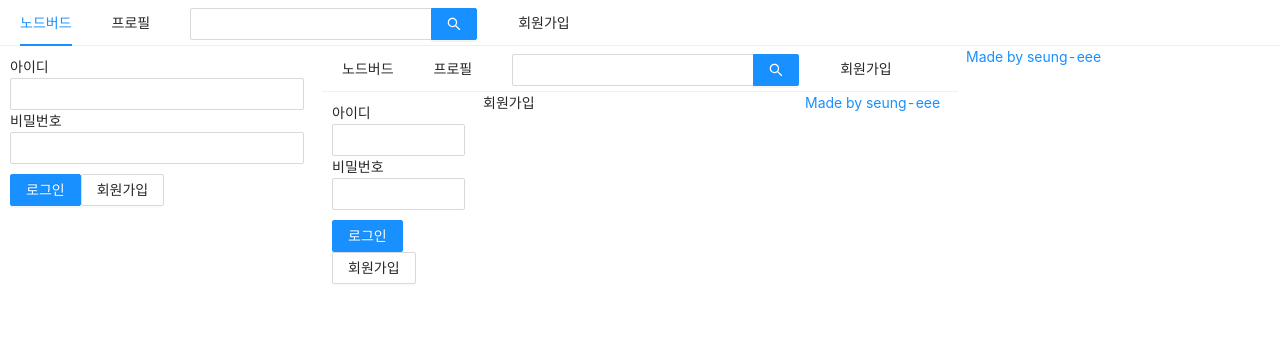
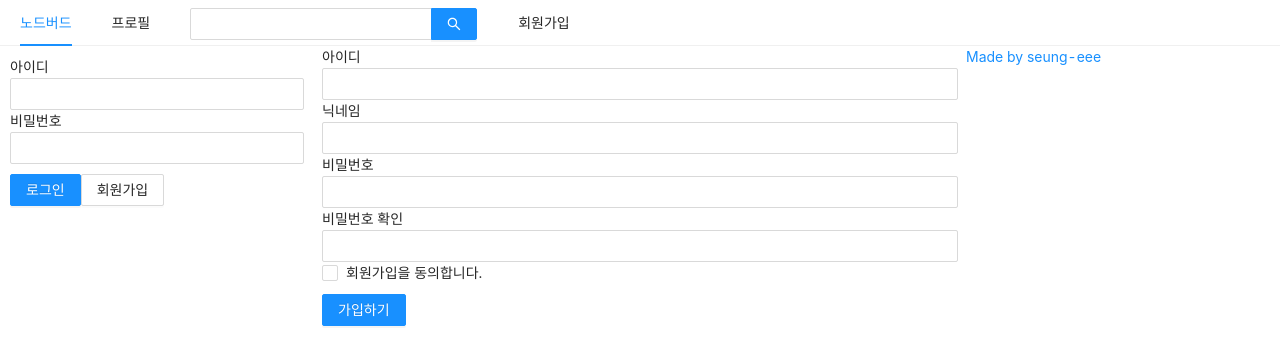
Before and after one commit to seung-eee/react, a Next.js app: page /signup in a window 1280 px wide. Shown: the top 364 px of the page. Built offline with nearby package versions, Linux system fonts and the light colour scheme.

Commit message:
회원가입 폼 작성 및 hook 커스텀 만들기  완료

```diff
--- a/components/LoginForm.js
+++ b/components/LoginForm.js
@@ -3,6 +3,8 @@
 import { Form, Input, Button } from 'antd';
 import Link from 'next/link';
 import styled from 'styled-components';
+import PropTypes from 'prop-types';
+import useInput from '../hooks/useInput';
 
 //styled 사용할 수 도 있고, >27번 처럼 useMemo를 사용할 수도 있음
 const ButtonWrapper = styled.div`
@@ -15,17 +17,16 @@
 
 //setIsLoggedIn = AppLayout.js에 적었던 더미 데이터를 LoginForm으로 넘겨준 것
 const LoginForm = ({ setIsLoggedIn }) => {
+  //일반 버전(id)
   //나중에는 react-form 같은 라이브러리를 사용하는 것 추천
   const [id, setId] = useState('');
-  const [password, setPassword] = useState('');
+
+  // 커스텀훅 버전(password) -> useInput에서 useState와 useCallback을 해주기 때문에 password와 onChangePassword만 넣어주면 됨
+  const [password, onChangePassword] = useInput('');
 
   // 컴포넌트에 props로 넘어오는 함수는 useCallback을 사용하여 최적화를 해줌
   const onChangeId = useCallback((e) => {
     setId(e.target.value);
-  }, []);
-
-  const onChangePassword = useCallback((e) => {
-    setPassword(e.target.value);
   }, []);
 
   const sytle = useMemo(() => ({ marginTop: 10 }), []);
@@ -57,4 +58,8 @@
   );
 }
 
+LoginForm.propTypes = {
+  setIsLoggedIn: PropTypes.func.isRequired,
+};
+
 export default LoginForm;
--- /dev/null
+++ b/hooks/useInput.js
@@ -0,0 +1,12 @@
+import { useState, useCallback } from 'react';
+
+export default (initialValue = null) => {
+  // 커스텀 훅으로 만들어서 범용적으로 사용할 수 있도록 함
+  const [value, setValue] = useState(initialValue);
+
+  const handler = useCallback((e) => {
+    setValue(e.target.value);
+  }, []);
+
+  return [value, handler];
+}
--- a/pages/signup.js
+++ b/pages/signup.js
@@ -1,18 +1,93 @@
 import AppLayout from "../components/AppLayout";
 import Head from "next/head";
+import { Form, Input, Checkbox, Button } from "antd";
+import { useCallback, useState } from "react";
+import useInput from "../hooks/useInput";
+import styled from "styled-components";
+
+const ErrorMessage = styled.div`
+  color: red;
+`;
 
 const Signup = () => {
+
+  //form 입력시 nickname, password, password-check 모두 동일한 포맷이기 때문에 커스텀훅으로 만들어서 관리하면 편함
+  const [id, setId] = useState('');
+  const onChangeId = useCallback((e) => {
+    setId(e.target.value);
+  }, []);
+
+  //커스텀훅 버전
+  const [nickname, onChangeNickname] = useInput('');
+  const [password, onChangePassword] = useInput('');
+
+  // 콜백부분을 다르므로 커스텀훅을 사용할 수 없음 -> 콜백부분에서 중복체크도 해줘야하기 때문
+  const [passwordCheck, setPasswordCheck] = useState('');
+  const [passwordError, setPasswordError] = useState(false);
+
+  const onChangePasswordCheck = useCallback((e) => {
+    setPasswordCheck(e.target.value);
+    //password와 passwordCheck이 다른지 확인하는 부분 추가
+    setPasswordError(e.target.value !== password);
+  }, [password]);
+
+  const [term, setTerm] = useState('');
+  const [termError, setTermError] = useState(false);
+  const onChangeTerm = useCallback((e) => {
+    setTerm(e.target.checked);
+    setTermError(false);
+  })
+
+  // e.preventdefault가 자동으로 되게 때문에 따로 설정할 필요 없음
+  // e.preventdefault = <a>, <submit> 할 때 특정 사이트로 이동하거나, 값을 전송하며 창이 새로고침 되는 것을 막아줌
+  const onSubmit = useCallback(() => {
+    if (password !== passwordCheck) {
+      return setPasswordError(true);
+    }
+    if (!term) {
+      return setTermError(true);
+    }
+    console.log(id, nickname, password);
+  }, [password, passwordCheck, term]);
+
   return (
     <>
       <AppLayout>
         <Head>
           <title>회원가입 | NodeBird</title>
         </Head>
-        <AppLayout>
-          회원가입
-        </AppLayout>
+        <Form onFinish={onSubmit}>
+          <div>
+            {/* htmlFor에 input의 아이디나 네임을 적어 연결함(label과 input을 연결함) */}
+            <label htmlFor="user-id">아이디</label>
+            <br />
+            <Input name="user-id" value={id} required onChange={onChangeId}></Input>
+          </div>
+          <div>
+            <label htmlFor="user-nick">닉네임</label>
+            <br />
+            <Input name="user-nickname" value={nickname} required onChange={onChangeNickname}></Input>
+          </div>
+          <div>
+            <label htmlFor="user-password">비밀번호</label>
+            <br />
+            <Input name="user-password" type="password" value={password} required onChange={onChangePassword}></Input>
+          </div>
+          <div>
+            <label htmlFor="user-password-check">비밀번호 확인</label>
+            <br />
+            <Input name="user-password-check" type="password" value={passwordCheck} required onChange={onChangePasswordCheck}></Input>
+            {passwordError && <ErrorMessage>비밀번호가 일치하지 않습니다.</ErrorMessage>}
+          </div>
+          <div>
+            <Checkbox name="user-term" checked={term} onChange={onChangeTerm}>회원가입을 동의합니다.</Checkbox>
+            {termError && <ErrorMessage>약관에 동의하셔야 합니다.</ErrorMessage>}
+          </div>
+          <div style={{ marginTop: 10 }}>
+            <Button type="primary" htmlType="submit">가입하기</Button>
+          </div>
+        </Form>
       </AppLayout>
-
     </>
   )
 }
```
